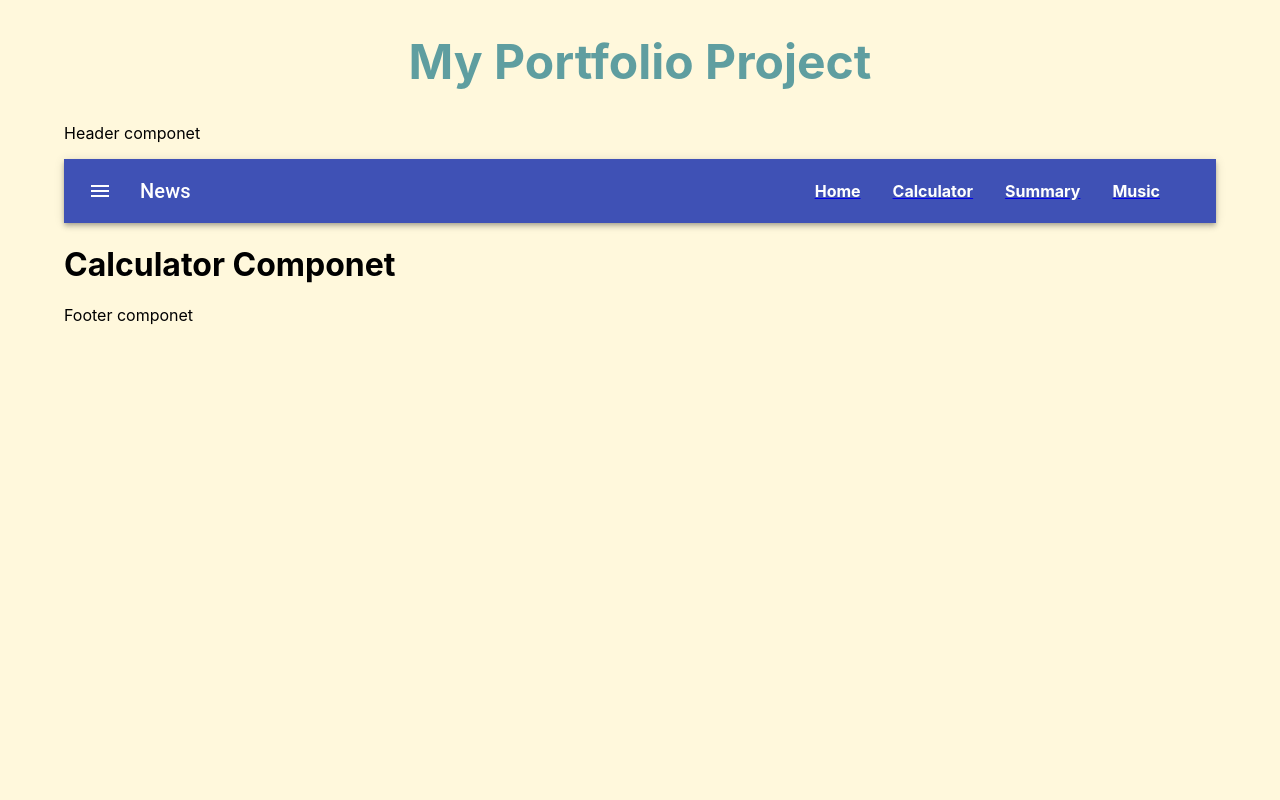
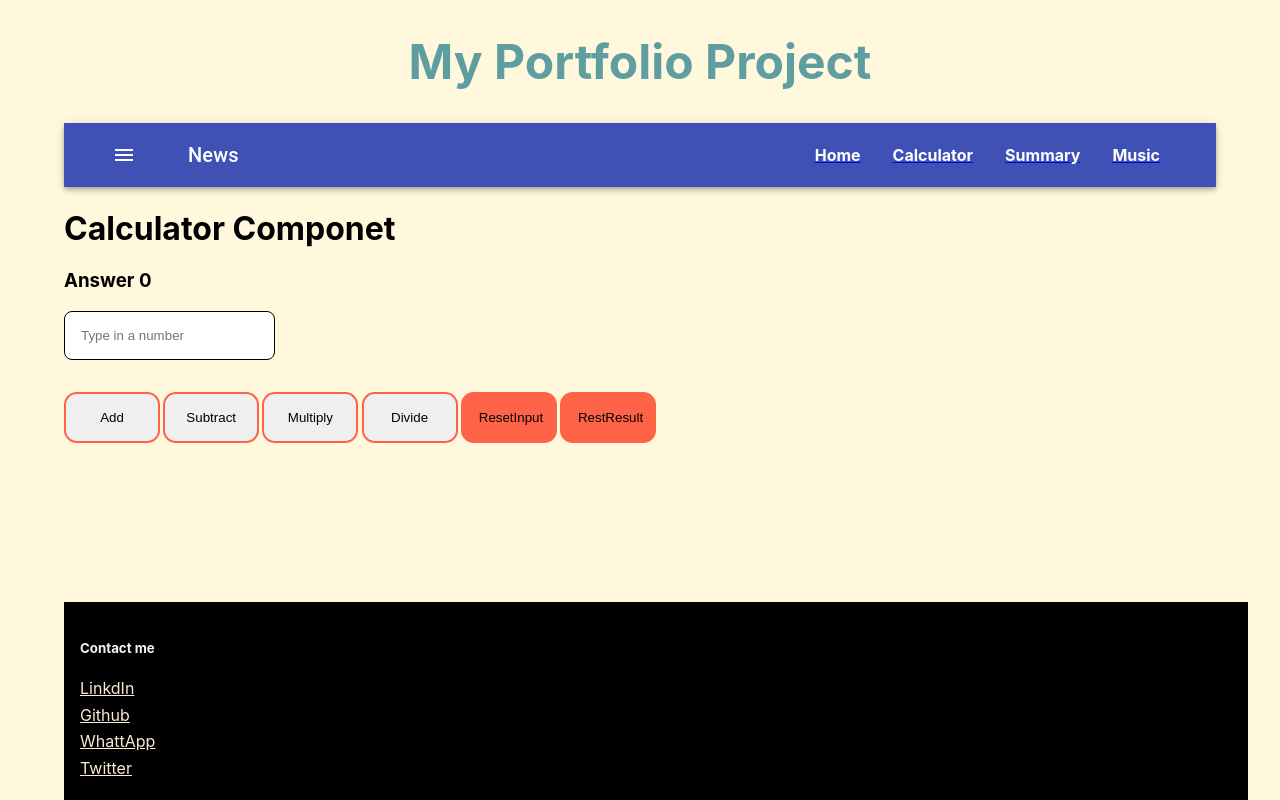
Before and after one commit to sheriffdeen-yusuf/triple-react-apps, a React (Create React App) app: page /calculator in a window 1280 px wide. Built offline with nearby package versions, Linux system fonts and the light colour scheme; the HTML template or start-up script is replaced by a standard one.

Commit message:
calculator app

```diff
--- a/src/App.css
+++ b/src/App.css
@@ -15,3 +15,82 @@ div.App > h1{
   height: 40vmin;
   pointer-events: none;
 }
+
+/* Calculator StyleSheet */
+input {
+  border: 1px solid black;
+  padding: 1rem;
+  border-radius: 0.5rem;
+  margin-bottom: 2rem;
+}
+
+input:focus {
+  background-color: aquamarine;
+  color: black;
+  border: 1px solid tomato;
+  transition: background-color 2s ease-in;
+}
+
+
+button {
+  padding: 1rem;
+  border-radius: 0.8rem;
+  border: 2px solid tomato;
+  margin-right: 0.2rem;
+  width: 6rem;
+}
+
+button:hover {
+  background-color: tomato;
+}
+
+button:nth-last-child(1), button:nth-last-child(2) {
+  background-color: tomato;
+}
+
+button:nth-last-child(1):hover, button:nth-last-child(2):hover {
+  background-color: aquamarine;
+  color: white;
+  font-weight: 900;
+  font-size: 12px;
+}
+
+/* Footer  */
+footer {
+  display: flex;
+  flex: 1;
+  margin-top: 2rem;
+}
+
+ footer ul {
+  list-style: none;
+  padding: 0px;
+  margin: 0px;
+}
+
+footer ul li{
+  margin-bottom: 0.4rem;
+
+}
+footer ul li a {
+  color: antiquewhite;
+}
+footer ul a:hover {
+  color: tomato;
+}
+
+div.copyright {
+  float: right;
+  color: blue;
+
+}
+
+footer {
+  width: 90%;
+  height: auto;
+  padding: 1rem;
+  background-color: black;
+  color: whitesmoke;
+  position: fixed;
+  bottom: 0;
+}
--- a/src/App.js
+++ b/src/App.js
@@ -1,70 +1,15 @@
 import logo from './logo.svg';
 import './App.css';
 import * as React from 'react';
-import Header from './componet/Header';
 import Footer from './componet/Footer';
 import Main from './componet/main/Main';
 import Calculator from './componet/calculator/Calculator';
+import Header from './componet/Header';
 
-
-
-import { makeStyles } from '@material-ui/core/styles';
-import AppBar from '@material-ui/core/AppBar';
-import Toolbar from '@material-ui/core/Toolbar';
-import Typography from '@material-ui/core/Typography';
-import Button from '@material-ui/core/Button';
-import IconButton from '@material-ui/core/IconButton';
-import MenuIcon from '@material-ui/icons/Menu';
-import { Link, Route, Routes } from 'react-router-dom';
+import {Route, Routes } from 'react-router-dom';
 import Music from './componet/music/Music';
 import Summary from './componet/summary/Summay';
 
-const useStyles = makeStyles((theme) => ({
-  root: {
-    flexGrow: 1,
-  },
-  menuButton: {
-    marginRight: theme.spacing(2),
-  },
-  title: {
-    flexGrow: 1,
-  },
-  h4: {
-    color: "white",
-    marginRight: theme.spacing(4)
-  }
-}));
-
-export function ButtonAppBar() {
-  const classes = useStyles();
-
-  return (
-    <div className={classes.root}>
-      <AppBar position="static">
-        <Toolbar>
-          <IconButton edge="start" className={classes.menuButton} color="inherit" aria-label="menu">
-            <MenuIcon />
-          </IconButton>
-          <Typography variant="h6" className={classes.title}>
-            News
-          </Typography>
-          <Link to='/'>
-            <h4 className={classes.h4}>Home</h4>
-          </Link>
-          <Link to='/calculator'>
-            <h4 className={classes.h4}>Calculator</h4>
-          </Link>
-          <Link to='/summary'>
-            <h4 className={classes.h4}>Summary</h4>
-          </Link>
-          <Link to='/music'>
-            <h4 className={classes.h4}>Music</h4>
-          </Link>
-        </Toolbar>
-      </AppBar>
-    </div>
-  );
-}
 
 
 
@@ -75,7 +20,6 @@ function App() {
     <div className="App">
         <h1>My Portfolio Project </h1>
         <Header/>
-        <ButtonAppBar/>
         <Routes>
           <Route path='/' element={<Main/>}/>
           <Route path='/calculator' element={<Calculator/>}/>
--- a/src/componet/Footer.js
+++ b/src/componet/Footer.js
@@ -2,9 +2,20 @@
 const Footer = () => {
 
     return(
-        <div>
-            <p>Footer componet</p>
-        </div>
+        <footer>
+            <div>
+                <h5>Contact me </h5>
+                <ul>
+                    <li><a href="#">LinkdIn</a></li>
+                    <li><a href="#">Github</a></li>
+                    <li><a href="#">WhattApp</a></li>
+                    <li><a href="#">Twitter</a></li>
+                </ul>
+            </div>
+            <div >
+
+            </div>
+        </footer>
     )
 }
 
--- a/src/componet/Header.js
+++ b/src/componet/Header.js
@@ -1,11 +1,57 @@
+import { makeStyles } from '@material-ui/core/styles';
+import AppBar from '@material-ui/core/AppBar';
+import Toolbar from '@material-ui/core/Toolbar';
+import Typography from '@material-ui/core/Typography';
+import Button from '@material-ui/core/Button';
+import IconButton from '@material-ui/core/IconButton';
+import MenuIcon from '@material-ui/icons/Menu';
+import { Link } from 'react-router-dom';
+
+const useStyles = makeStyles((theme) => ({
+  root: {
+    flexGrow: 1,
+  },
+  menuButton: {
+    marginRight: theme.spacing(2),
+  },
+  title: {
+    flexGrow: 1,
+  },
+  h4: {
+    color: "white",
+    marginRight: theme.spacing(4)
+  }
+}));
 
 const Header = () => {
+  const classes = useStyles();
 
-    return(
-        <div>
-            <p>Header componet</p>
-        </div>
-    )
+  return (
+    <div className={classes.root}>
+      <AppBar position="static">
+        <Toolbar>
+          <IconButton edge="start" className={classes.menuButton} color="inherit" aria-label="menu">
+            <MenuIcon />
+          </IconButton>
+          <Typography variant="h6" className={classes.title}>
+            News
+          </Typography>
+          <Link to='/'>
+            <h4 className={classes.h4}>Home</h4>
+          </Link>
+          <Link to='/calculator'>
+            <h4 className={classes.h4}>Calculator</h4>
+          </Link>
+          <Link to='/summary'>
+            <h4 className={classes.h4}>Summary</h4>
+          </Link>
+          <Link to='/music'>
+            <h4 className={classes.h4}>Music</h4>
+          </Link>
+        </Toolbar>
+      </AppBar>
+    </div>
+  );
 }
 
 export default Header;
--- a/src/componet/calculator/Calculator.js
+++ b/src/componet/calculator/Calculator.js
@@ -1,9 +1,63 @@
+import { useRef, useState } from "react";
 
 
 const Calculator = () => {
+    const result = useRef(null);
+    const inputText = useRef(null)
+
+    const  [value, setValue] = useState(0);
+
+    function add(e) {
+        e.preventDefault();
+        setValue((value) => value + Number(inputText.current.value))
+    }
+
+    function sub(e) {
+        e.preventDefault();
+        setValue((value) => value - Number(inputText.current.value))
+    }
+
+    function mul(e) {
+        e.preventDefault();
+        setValue((value) => value * Number(inputText.current.value))
+    }
+
+    function divide(e) {
+        e.preventDefault();
+        setValue((value) => value / Number(inputText.current.value))
+    }
+
+    function resetInput(e) {
+        e.preventDefault();
+        inputText.current.value = 0
+    }
+
+    function resetResult(e) {
+        e.preventDefault();
+       setValue(0)
+    }
+
+
     return(
         <div>
             <h1>Calculator Componet</h1>
+
+            <h3 ref={result}> Answer {value}</h3>
+            <form>
+                <input
+                    type="Number"
+                    ref={inputText}
+                    placeholder="Type in a number"
+
+                />
+                <br/>
+                <button onClick={add}>Add</button>
+                <button onClick={sub}>Subtract</button>
+                <button onClick={mul}>Multiply</button>
+                <button onClick={divide}>Divide</button>
+                <button onClick={resetInput}>ResetInput</button>
+                <button onClick={resetResult}>RestResult</button>
+            </form>
         </div>
     )
 }
```
